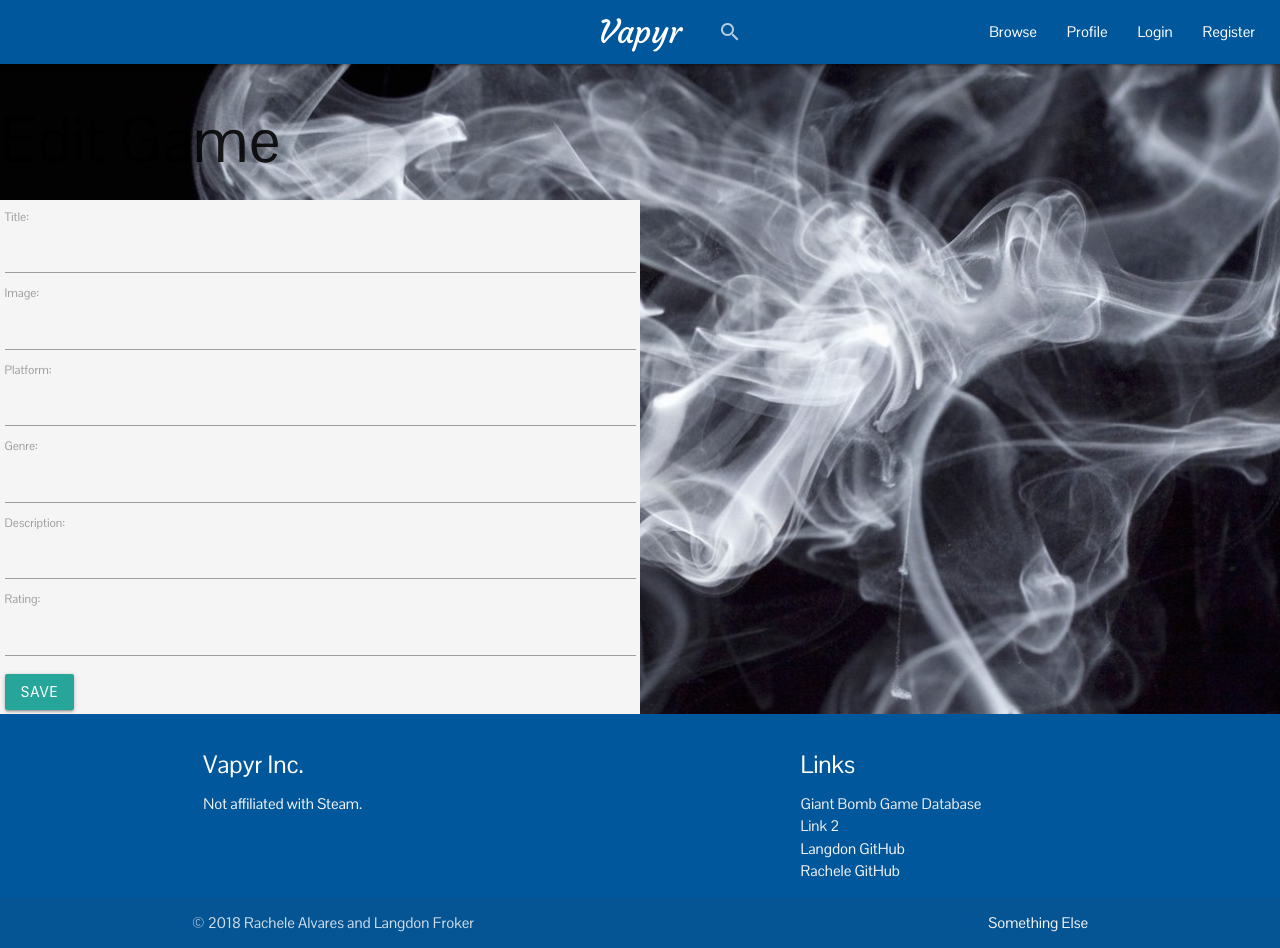
After one commit to ravella2/vapyr, a Django app: template vapyr_app/templates/vapyr_app/editform.html in a window 1280 px wide. The commit adds this page. Run offline with Django 3.2, Linux system fonts and the light colour scheme; the template is opened without the code that fills it: values that come from a table or form of the project are taken from there, others are empty; some libraries are stand-ins or nearby versions.

Commit message:
user is now able to edit their currently playing games

```diff
--- a/vapyr_app/static/scripts/app.js
+++ b/vapyr_app/static/scripts/app.js
@@ -42,7 +42,7 @@ $(document).ready(function(){
         })
     }
 
-    $('form').on('submit', function(e){
+    $('.search').on('submit', function(e){
         e.preventDefault();
 
         let gameSearch = $('#search').val();
@@ -118,9 +118,11 @@ $(document).ready(function(){
                 window.location.href = 'user/'+response;
             }
             else{
-                window.location.href = '/'
+                alert('Game already in Currently Playing List!')
+                // window.location.href = '/'
             }
         }
+
     });
 
     //Add game to user's wishlist//
@@ -154,7 +156,8 @@ $(document).ready(function(){
                 window.location.href = 'user/'+response;
             }
             else{
-                window.location.href = '/'
+                alert('game already in list!')
+                // window.location.href = '/'
             }
         }
     })
--- a/vapyr_app/static/styles/style.css
+++ b/vapyr_app/static/styles/style.css
@@ -79,3 +79,9 @@ flex: 1 0 auto;
 span.logo-font{
     font-family: 'Courgette', cursive;
 }
+
+.game-form{
+    width: 50vw;
+    background-color: whitesmoke;
+    padding: .3em;
+}
--- /dev/null
+++ b/vapyr_app/templates/vapyr_app/editform.html
@@ -0,0 +1,11 @@
+{% extends 'vapyr_app/index.html' %}
+{% load staticfiles %}
+
+
+{% block content %}
+    <h1>Edit Game</h1>
+    <form enctype="multipart/form-data" method="POST" class="game-form">
+        {{ form }}
+        <button type="submit" value="submit" class="save btn btn-default">Save</button>
+    </form>
+{% endblock %}
--- a/vapyr_app/templates/vapyr_app/index.html
+++ b/vapyr_app/templates/vapyr_app/index.html
@@ -25,7 +25,7 @@
         <nav class=" light-blue darken-4">
             <div class="nav-wrapper">
                 <a href="/" class="brand-logo center hide-on-small-only">Vapyr</a>
-                    <form action="" method="post">
+                    <form class="search" action="" method="post">
                         <div class="input-field">
                             <input id="search" type="search" name="search">
                             <label class="label-icon" for="search"><i class="material-icons">search</i></label>
--- a/vapyr_app/templates/vapyr_app/profile.html
+++ b/vapyr_app/templates/vapyr_app/profile.html
@@ -25,6 +25,8 @@
                     <li>Platform: {{game.gameKey.platform}}</li>
                     <li>Genre: {{game.gameKey.genre}}</li>
                     <li>Rating: {{game.gameKey.rating}}/5</li>
+                    <a href="{% url 'edit_game' pk=game.gameKey.pk %}" class="btn light-blue darken-4 btn-primary editGame" data-id="{{game.pk}}">Edit</a>
+                    <a href="#" class="btn light-blue darken-4 btn-primary addToWishList" data-id="{{game.pk}}">Add to Wishlist</a>
                 </ul>
             </div>
         </div>
--- a/vapyr_app/urls.py
+++ b/vapyr_app/urls.py
@@ -12,4 +12,5 @@ urlpatterns = [
     path('game/wish', views.game_wish, name='game_wish'),
     path('register',views.register, name='register'),
     path('move_game',views.move_game, name='move_game'),
+    path('game/<int:pk>/edit', views.edit_game, name='edit_game'),
 ]
```
Also changed, not shown: vapyr_app/templates/vapyr_app/game_form.html (deleted, +0 -10 lines), vapyr_app/views.py (+14 -0 lines).
